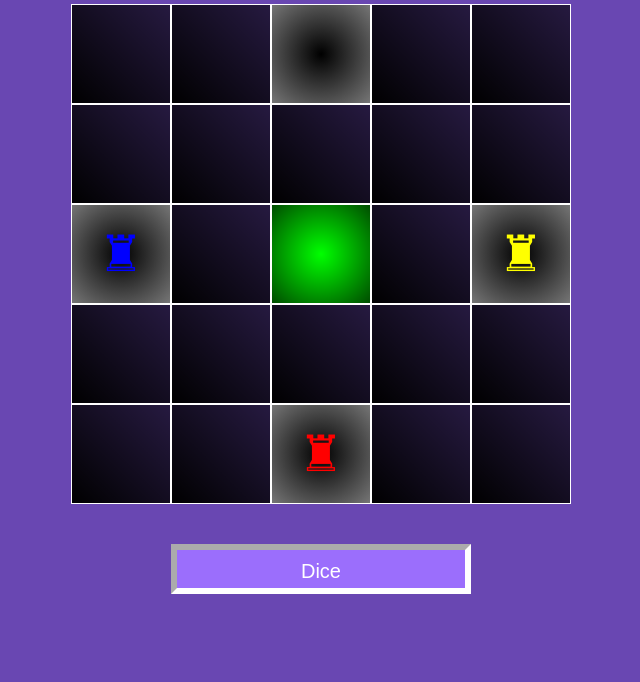
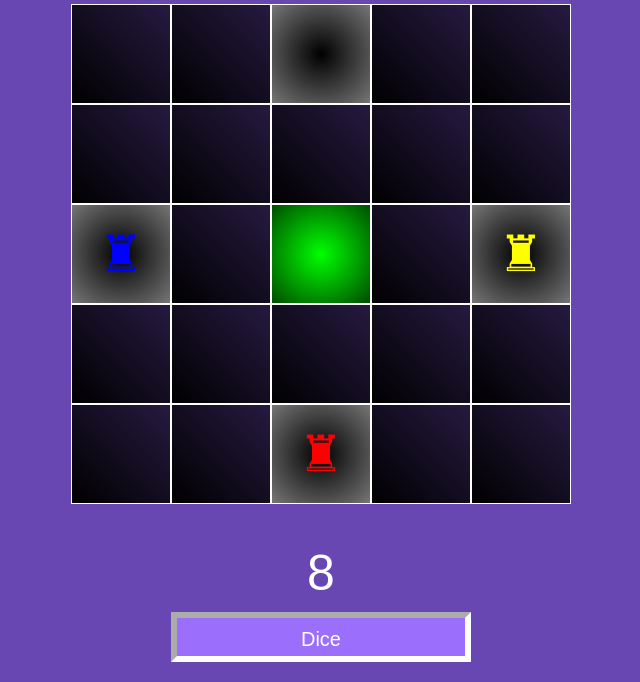
Before and after one commit to Jafardahod/IshtoGame, a plain HTML site: page index.html in a window 1280 px wide. Both pictures are taken after a click on the button "Dice". Shown: the part 141-823 px from the top of the page, without its empty margins (319-959 px from the left). Before the commit the page ends 800 px from the top, so only its background shows below. Drawn offline with Linux system fonts and the light colour scheme.

Commit message:
added random number on board

```diff
--- a/index.html
+++ b/index.html
@@ -43,6 +43,7 @@
       </div>
 
       <div class="content">
+        <div class="number"></div>
         <button class="dice">Dice</button>
       </div>
     </div>
--- a/script.js
+++ b/script.js
@@ -41,7 +41,7 @@ let pawn4 = new Pawn(4)
 
 //retreiving dice button
 let dice = document.querySelector('.dice')
-
+let number = document.querySelector('.number')
 
 // creating a board matrix array let board_occupance = Array.from({ length: 25 }, (v) => 0)
 const board_occupance = [
@@ -63,10 +63,12 @@ dice.addEventListener('click', () => {
 })
 
 
+
 //main move logic function
 function moveplayer(pawn, randomnum) {
     //if pawn is at start
     if (pawn.atstart) {
+        number.innerHTML = randomnum
         console.log(randomnum);
         //retreiving the start and the next postion for the pawn
         let startblock = document.getElementById(pawn.path[0])
--- a/style.css
+++ b/style.css
@@ -80,3 +80,10 @@ h3{
     content: '↓';
 
 }
+
+.number{
+    color: white;
+    font-size: 50px;
+    margin-bottom: 10px;
+    margin-top: 5px;
+}
```
